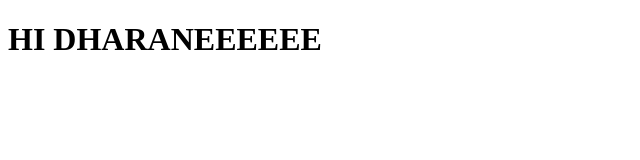
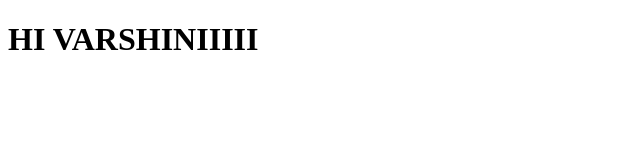
Before and after one commit to ananthikaa5167/testgithub, a plain HTML site: page index.html in a window 1280 px wide. Shown: the whole page, without its empty margins (0-640 px from the left). Drawn offline with Linux system fonts and the light colour scheme.

Commit message:
name changed

```diff
--- a/index.html
+++ b/index.html
@@ -6,6 +6,6 @@
     <title>Document</title>
 </head>
 <body>
-    <h1>HI DHARANEEEEEE </h1>
+    <h1>HI VARSHINIIIII </h1>
 </body>
 </html>
```
